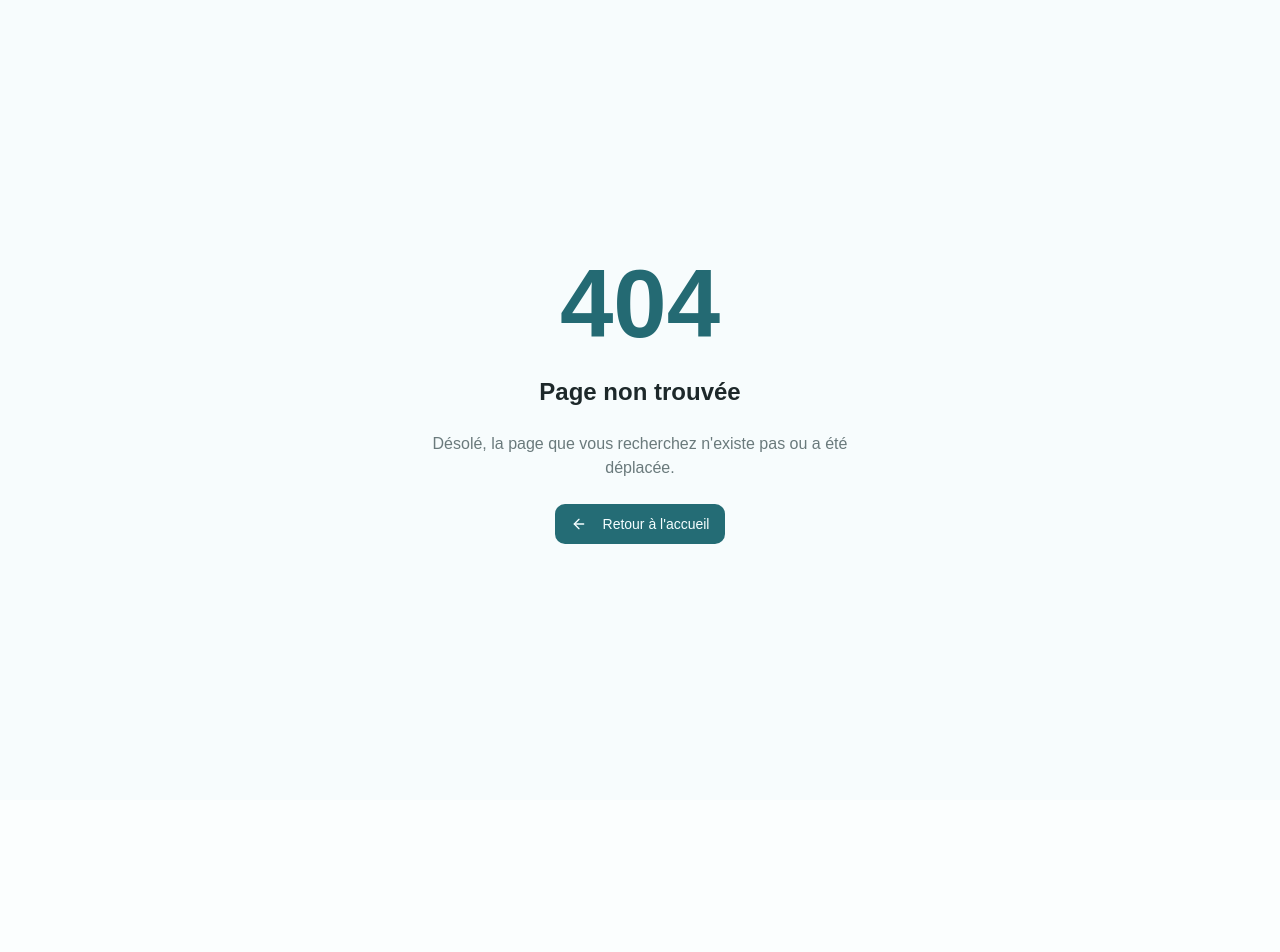
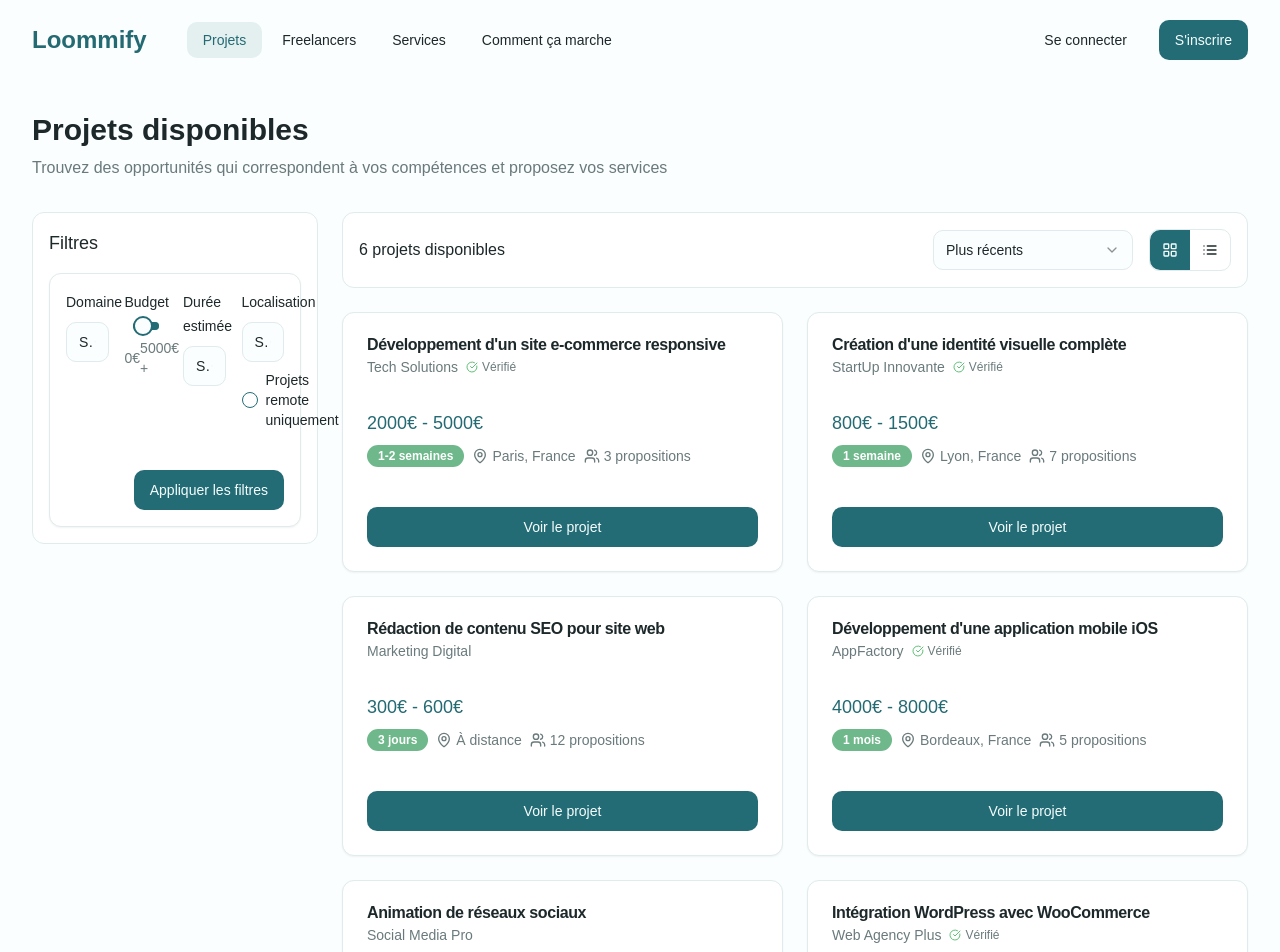
Before and after one commit to LOOMMIFY/freelanceraise, a React (Vite) app: page /projects in a window 1280 px wide. Before the commit this address had no page. Shown: the top 952 px of the page. Before the commit the page ends 800 px from the top, so only its background shows below. Built offline with nearby package versions, Linux system fonts and the light colour scheme; a web font is replaced by a local one.

Commit message:
Update project links
Update the project links to point to /projects instead of /search.

```diff
--- a/src/App.tsx
+++ b/src/App.tsx
@@ -9,6 +9,7 @@ import Signup from "./pages/Signup";
 import Login from "./pages/Login";
 import NotFound from "./pages/NotFound";
 import Search from "./pages/Search";
+import Projects from "./pages/Projects";
 import ProjectDetail from "./pages/ProjectDetail";
 
 const queryClient = new QueryClient();
@@ -24,6 +25,7 @@ const App = () => (
           <Route path="/signup" element={<Signup />} />
           <Route path="/login" element={<Login />} />
           <Route path="/search" element={<Search />} />
+          <Route path="/projects" element={<Projects />} />
           <Route path="/projects/:id" element={<ProjectDetail />} />
           {/* ADD ALL CUSTOM ROUTES ABOVE THE CATCH-ALL "*" ROUTE */}
           <Route path="*" element={<NotFound />} />
--- a/src/components/layout/Navbar.tsx
+++ b/src/components/layout/Navbar.tsx
@@ -40,7 +40,7 @@ export const Navbar = () => {
           </Link>
 
           <nav className="ml-10 hidden md:flex space-x-1">
-            <NavLink to="/projects" label="Projets" active={location.pathname === "/projects"} />
+            <NavLink to="/projects" label="Projets" active={location.pathname.startsWith("/projects")} />
             <NavLink to="/freelancers" label="Freelancers" active={location.pathname === "/freelancers"} />
             <NavLink to="/services" label="Services" active={location.pathname === "/services"} />
             <NavLink to="/how-it-works" label="Comment ça marche" active={location.pathname === "/how-it-works"} />
--- /dev/null
+++ b/src/pages/Projects.tsx
@@ -0,0 +1,174 @@
+
+import { useState } from "react";
+import { Navbar } from "@/components/layout/Navbar";
+import { Footer } from "@/components/layout/Footer";
+import { ProjectCard } from "@/components/projects/ProjectCard";
+import { ProjectFilters } from "@/components/projects/ProjectFilters";
+import { ProjectSort } from "@/components/projects/ProjectSort";
+import { Button } from "@/components/ui/button";
+import { LayoutGrid, List } from "lucide-react";
+
+// Sample projects data
+const PROJECTS = [
+  {
+    id: 1,
+    title: "Développement d'un site e-commerce responsive",
+    budget: { min: 2000, max: 5000 },
+    estimatedTime: "1-2 semaines",
+    location: "Paris, France",
+    proposals: 3,
+    company: { name: "Tech Solutions", verified: true },
+  },
+  {
+    id: 2,
+    title: "Création d'une identité visuelle complète",
+    budget: { min: 800, max: 1500 },
+    estimatedTime: "1 semaine",
+    location: "Lyon, France",
+    proposals: 7,
+    company: { name: "StartUp Innovante", verified: true },
+  },
+  {
+    id: 3,
+    title: "Rédaction de contenu SEO pour site web",
+    budget: { min: 300, max: 600 },
+    estimatedTime: "3 jours",
+    location: "À distance",
+    proposals: 12,
+    company: { name: "Marketing Digital", verified: false },
+  },
+  {
+    id: 4,
+    title: "Développement d'une application mobile iOS",
+    budget: { min: 4000, max: 8000 },
+    estimatedTime: "1 mois",
+    location: "Bordeaux, France",
+    proposals: 5,
+    company: { name: "AppFactory", verified: true },
+  },
+  {
+    id: 5,
+    title: "Animation de réseaux sociaux",
+    budget: { min: 500, max: 900 },
+    estimatedTime: "Contrat mensuel",
+    location: "À distance",
+    proposals: 9,
+    company: { name: "Social Media Pro", verified: false },
+  },
+  {
+    id: 6,
+    title: "Intégration WordPress avec WooCommerce",
+    budget: { min: 1200, max: 2500 },
+    estimatedTime: "2 semaines",
+    location: "Toulouse, France",
+    proposals: 4,
+    company: { name: "Web Agency Plus", verified: true },
+  },
+];
+
+const Projects = () => {
+  const [viewMode, setViewMode] = useState<"grid" | "list">("grid");
+
+  return (
+    <div className="min-h-screen flex flex-col">
+      <Navbar />
+
+      <main className="flex-1 pt-28 pb-16">
+        <div className="container">
+          <div className="mb-8">
+            <h1 className="text-3xl font-bold mb-2">Projets disponibles</h1>
+            <p className="text-muted-foreground">
+              Trouvez des opportunités qui correspondent à vos compétences et proposez vos services
+            </p>
+          </div>
+
+          <div className="grid grid-cols-1 lg:grid-cols-4 gap-6 mb-8">
+            <div className="lg:col-span-1">
+              <div className="bg-white rounded-lg border p-4 sticky top-28">
+                <h2 className="font-medium text-lg mb-4">Filtres</h2>
+                <ProjectFilters />
+              </div>
+            </div>
+
+            <div className="lg:col-span-3">
+              <div className="bg-white rounded-lg border p-4 mb-6">
+                <div className="flex flex-col sm:flex-row justify-between items-start sm:items-center gap-4">
+                  <div className="flex-1">
+                    <h2 className="font-medium">{PROJECTS.length} projets disponibles</h2>
+                  </div>
+
+                  <div className="flex items-center gap-4 w-full sm:w-auto">
+                    <div className="flex-1 sm:flex-initial">
+                      <ProjectSort />
+                    </div>
+
+                    <div className="flex items-center border rounded-md">
+                      <Button
+                        variant={viewMode === "grid" ? "default" : "ghost"}
+                        size="icon"
+                        onClick={() => setViewMode("grid")}
+                        className="rounded-r-none"
+                      >
+                        <LayoutGrid className="h-4 w-4" />
+                      </Button>
+                      <Button
+                        variant={viewMode === "list" ? "default" : "ghost"}
+                        size="icon"
+                        onClick={() => setViewMode("list")}
+                        className="rounded-l-none"
+                      >
+                        <List className="h-4 w-4" />
+                      </Button>
+                    </div>
+                  </div>
+                </div>
+              </div>
+
+              <div className={viewMode === "grid"
+                ? "grid grid-cols-1 md:grid-cols-2 gap-6"
+                : "space-y-6"
+              }>
+                {PROJECTS.map((project) => (
+                  <ProjectCard
+                    key={project.id}
+                    title={project.title}
+                    budget={project.budget}
+                    estimatedTime={project.estimatedTime}
+                    location={project.location}
+                    proposals={project.proposals}
+                    company={project.company}
+                    viewMode={viewMode}
+                  />
+                ))}
+              </div>
+
+              <div className="mt-10 flex justify-center">
+                <nav className="flex items-center gap-1">
+                  <Button variant="outline" size="icon" disabled>
+                    &lt;
+                  </Button>
+                  <Button variant="default" size="icon">
+                    1
+                  </Button>
+                  <Button variant="outline" size="icon">
+                    2
+                  </Button>
+                  <Button variant="outline" size="icon">
+                    3
+                  </Button>
+                  <Button variant="outline" size="icon">
+                    &gt;
+                  </Button>
+                </nav>
+              </div>
+            </div>
+          </div>
+        </div>
+      </main>
+
+      <Footer />
+    </div>
+  );
+};
+
+export default Projects;
```
